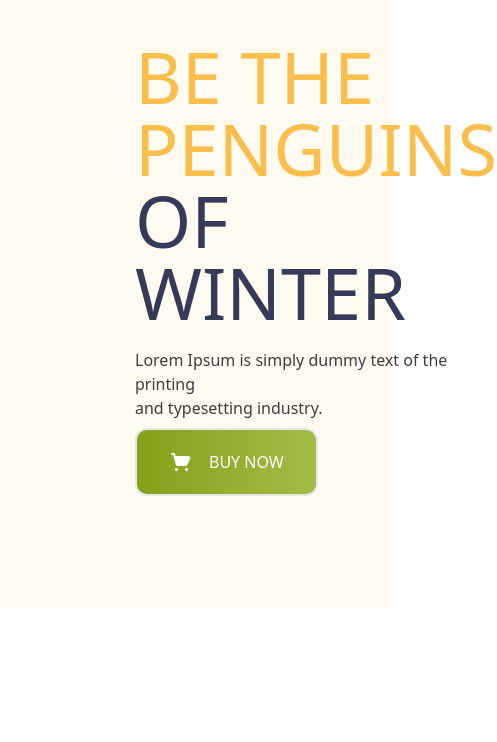
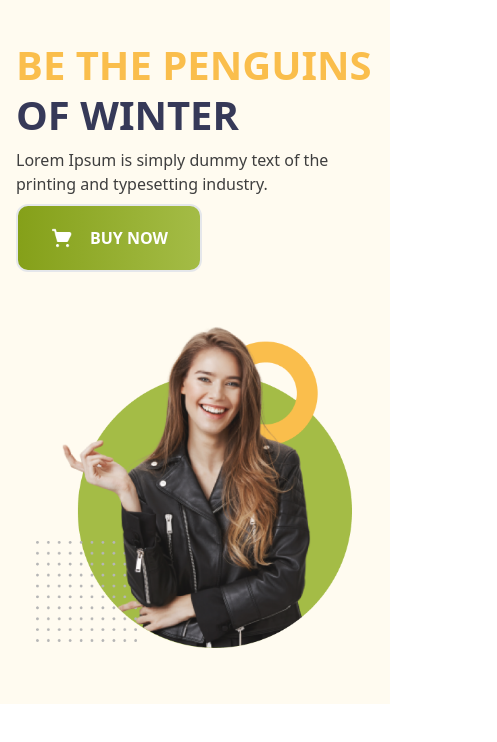
Before and after one commit to sujoy-dam/Penguin-Fashion, a plain HTML site: page index.html in a window 390 px wide. Shown: the whole page, 497 px wide, since content can reach past the window. Drawn offline with nearby package versions, Linux system fonts and the light colour scheme.

Commit message:
benner section responsible for mobile device

```diff
--- a/index.html
+++ b/index.html
@@ -9,21 +9,20 @@
 </head>
 
 <body>
-    <header class="bg-[#FFFBF0] pl-[135px] pt-10">
-        <nav class="pr-[137px]">
+    <header class="bg-[#FFFBF0] p-4 md:pl-[135px] pt-10">
+        <nav class="md:pr-[137px]">
 
         </nav>
         <!-- bannner section -->
-        <section class="max-w-[1440px] mx-auto pr-[185px] flex justify-between items-center pb-28">
+        <section class="max-w-[1440px] mx-auto md:pr-[185px] md:flex md:justify-between md:items-center pb-10 md:pb-28">
             <div>
-                <h1 class="text-7xl uppercase font-medium"><span class="text-[#FABE4C]">Be the Penguins</span> <br><span class="text-[#363958]">of Winter</span></h1>
-                <p class="text-[#3E3E3E] mt-5">Lorem Ipsum is simply dummy text of the printing <br>
-                    and typesetting industry.</p>
-                    <button class="border-2 py-5 px-8 rounded-xl bg-gradient-to-l from-[#A4BC46] to-[#85A019] uppercase text-[#FFFFFF] flex items-center gap-4 mt-2">
+                <h1 class="text-[40px] leading-[50px] md:leading-[90px] md:text-7xl uppercase font-bold md:font-medium"><span class="text-[#FABE4C]">Be the Penguins</span> <br><span class="text-[#363958]">of Winter</span></h1>
+                <p class="text-[#3E3E3E] mt-2 md:mt-5 md:max-w-sm">Lorem Ipsum is simply dummy text of the printing and typesetting industry.</p>
+                    <button class="border-2 font-bold py-5 px-8 rounded-xl bg-gradient-to-l from-[#A4BC46] to-[#85A019] uppercase text-[#FFFFFF] flex items-center gap-4 mt-2">
                         <img class="w-6" src="assets/icons/shopping-cart 1.png" alt="">buy  now
                     </button>
             </div>
-            <div>
+            <div class="pt-12 md:pt-0 px-5 md:px-0">
                 <img src="assets/images/model.png" alt="">
             </div>
         </section>
```
